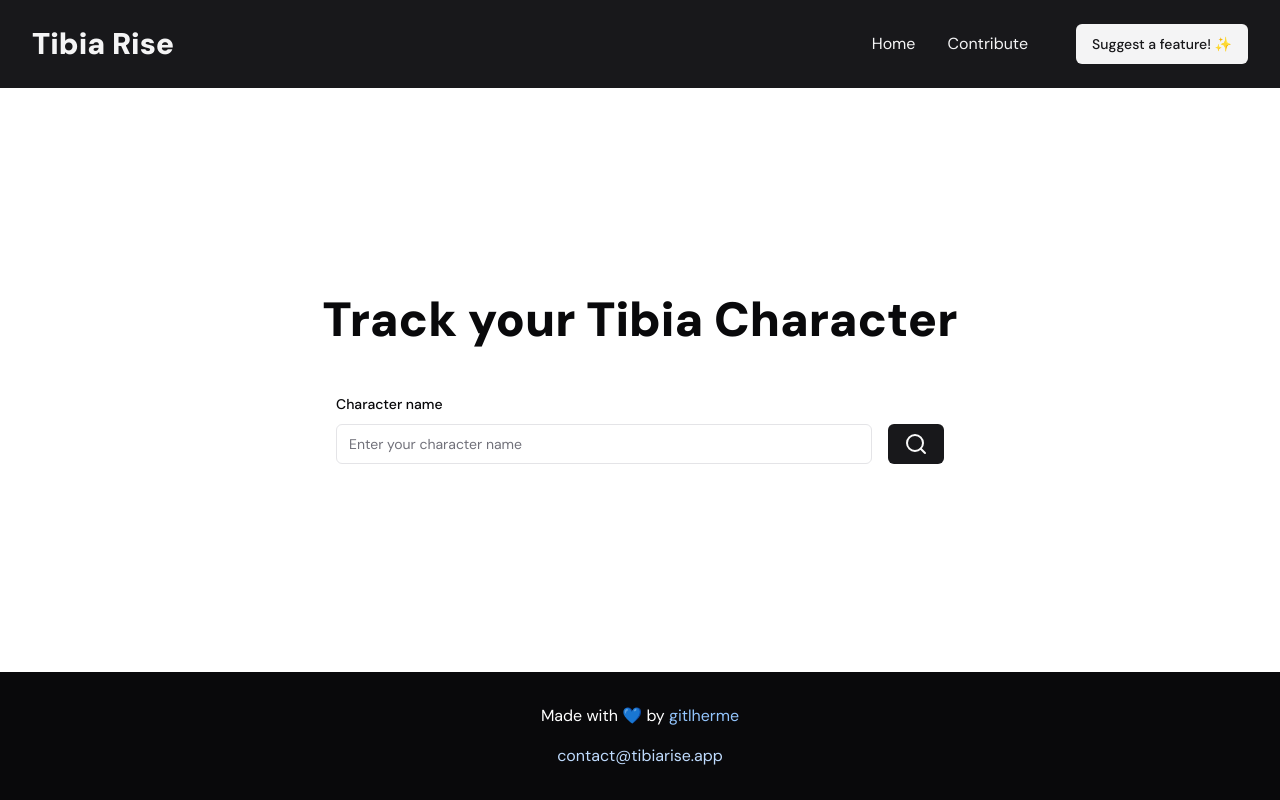
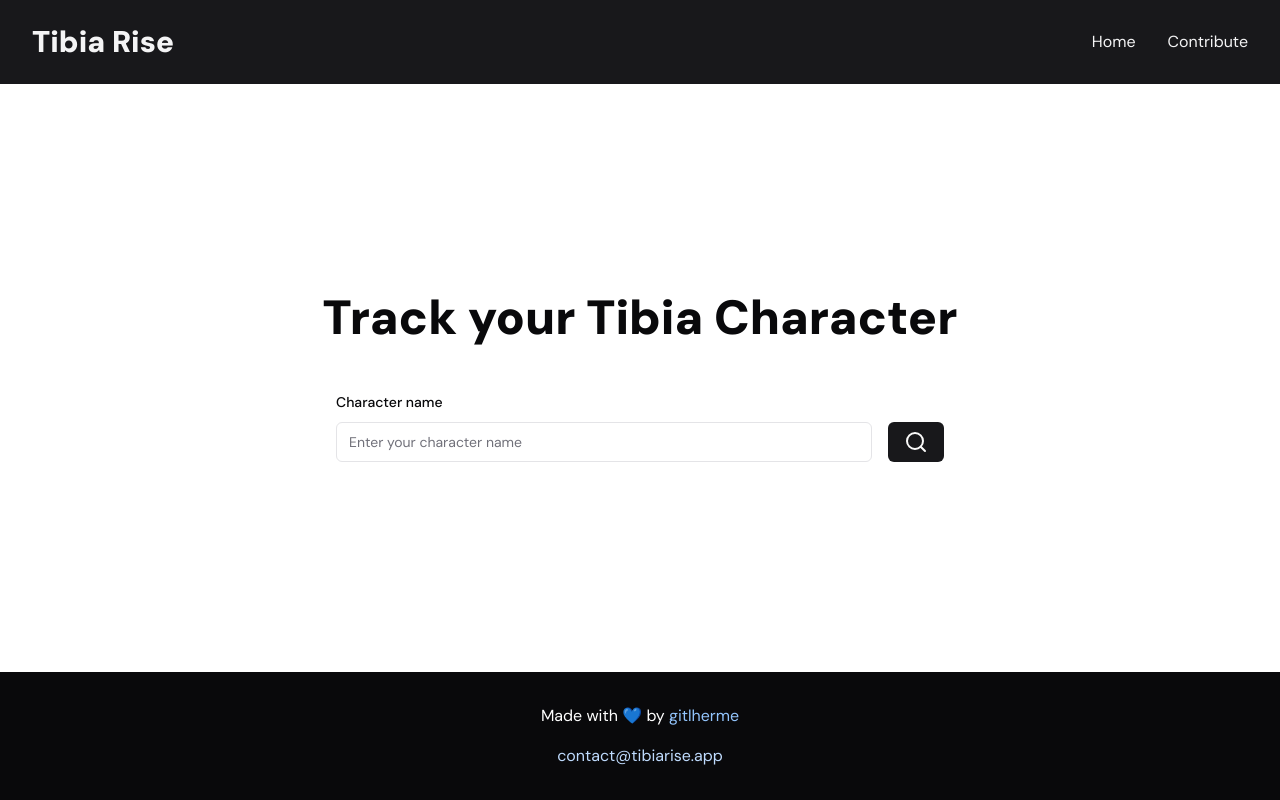
Before and after one commit to gitlherme/tibiarise, a Next.js app: page / in a window 1280 px wide. Built offline with nearby package versions, Linux system fonts and the light colour scheme; no server answers.

Commit message:
fix(header): hidden feature request

```diff
--- a/src/components/header/header.tsx
+++ b/src/components/header/header.tsx
@@ -1,16 +1,15 @@
 import Link from "next/link";
-import { Button } from "../ui/button";
 
 export const Header = () => (
   <div className="bg-secondary-foreground mb-12">
-    <Link
+    {/* <Link
       className="md:hidden text-center bg-blue-300 text-blue-900 py-2 w-full block"
       data-canny-link
       href="https://tibiarise.canny.io/feature-requests"
       target="_blank"
     >
       Suggest a feature! ✨
-    </Link>
+    </Link> */}
     <div className="flex flex-col md:flex-row justify-center md:justify-between container mx-auto py-6 items-center">
       <Link href="/" className="block text-secondary">
         <span className="block text-3xl font-black">Tibia Rise</span>
@@ -29,7 +28,7 @@ export const Header = () => (
             </Link>
           </li>
         </ul>
-        <Button className="hidden md:block" variant="secondary">
+        {/* <Button className="hidden md:block" variant="secondary">
           <Link
             data-canny-link
             href="https://tibiarise.canny.io/feature-requests"
@@ -37,7 +36,7 @@ export const Header = () => (
           >
             Suggest a feature! ✨
           </Link>
-        </Button>
+        </Button> */}
       </div>
     </div>
   </div>
```
